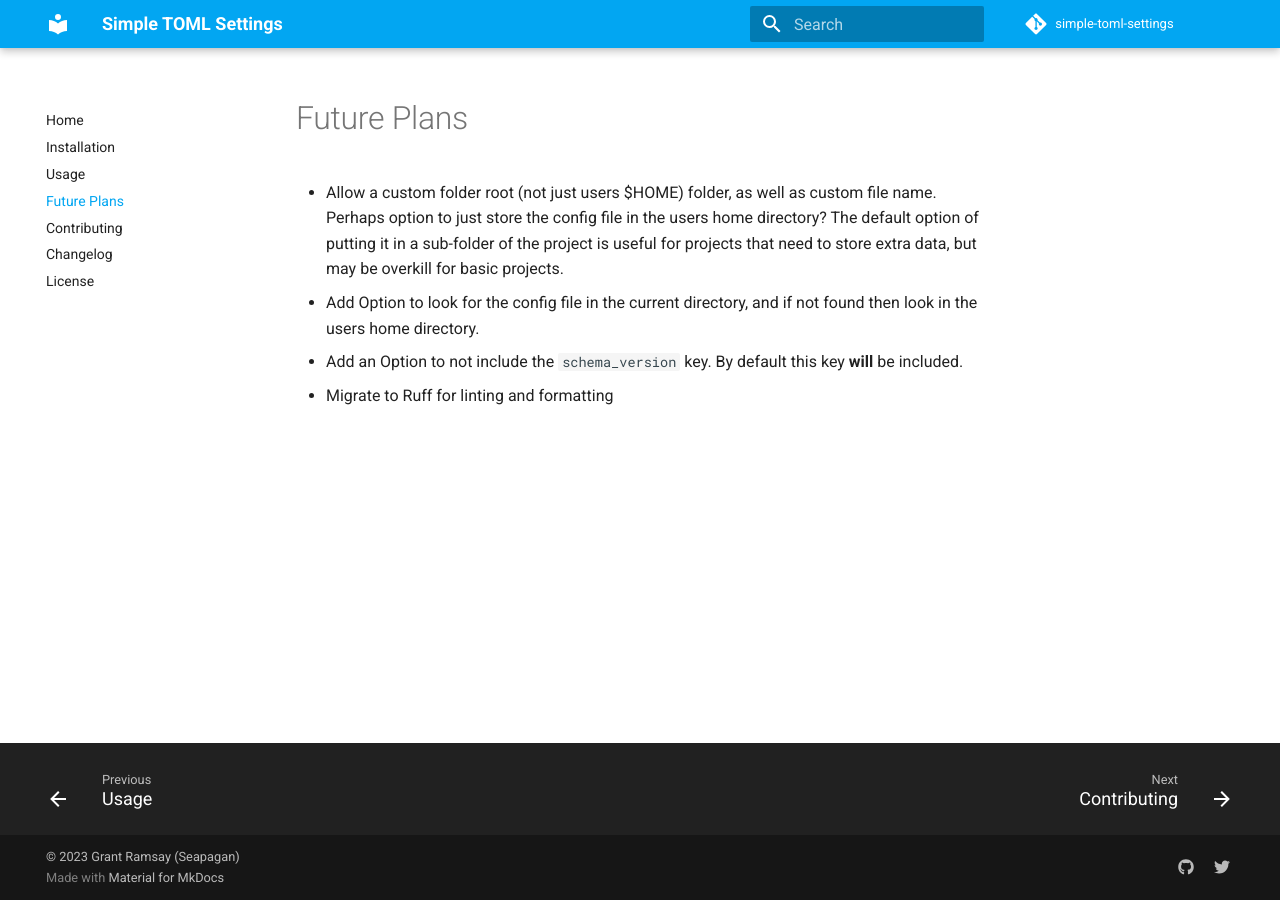
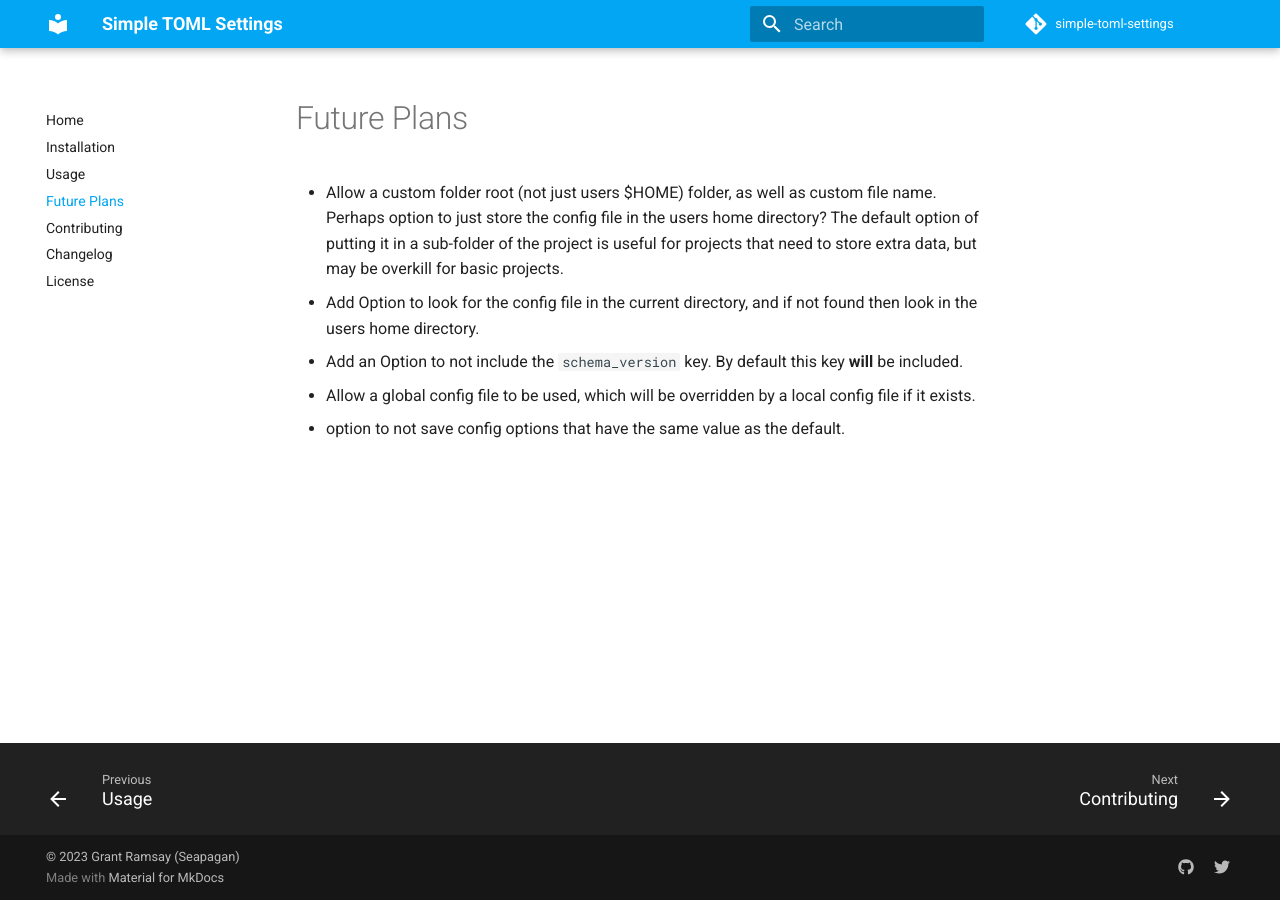
Before and after one commit to seapagan/simple-toml-settings, an MkDocs documentation site: the page built from docs/future-plans.md, in a window 1280 px wide. Built offline with MkDocs 1.6.1 and Material for MkDocs 9.7.7, drawn with Linux system fonts in a browser that asks for light colours; comment, search, counter and statistics services are not loaded.

Commit message:
Update TOML
Signed-off-by: Grant Ramsay <seapagan@gmail.com>

```diff
--- a/TODO.md
+++ b/TODO.md
@@ -9,4 +9,6 @@
   found then look in the users home directory.
 - Add an Option to not include the `schema_version` key. By default this key
   **will** be included.
-- Migrate to Ruff for linting and formatting
+- Allow a global config file to be used, which will be overridden by a local
+  config file if it exists.
+- option to not save config options that have the same value as the default.
```
